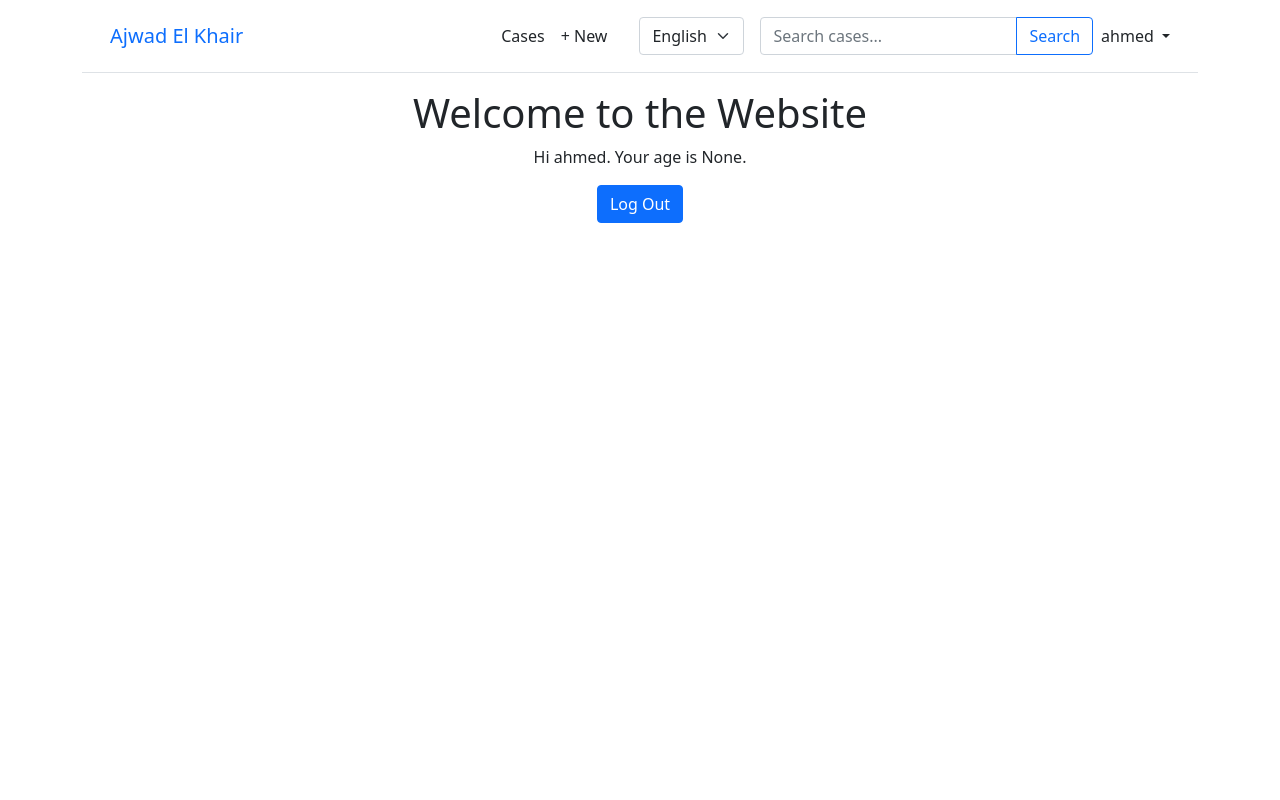
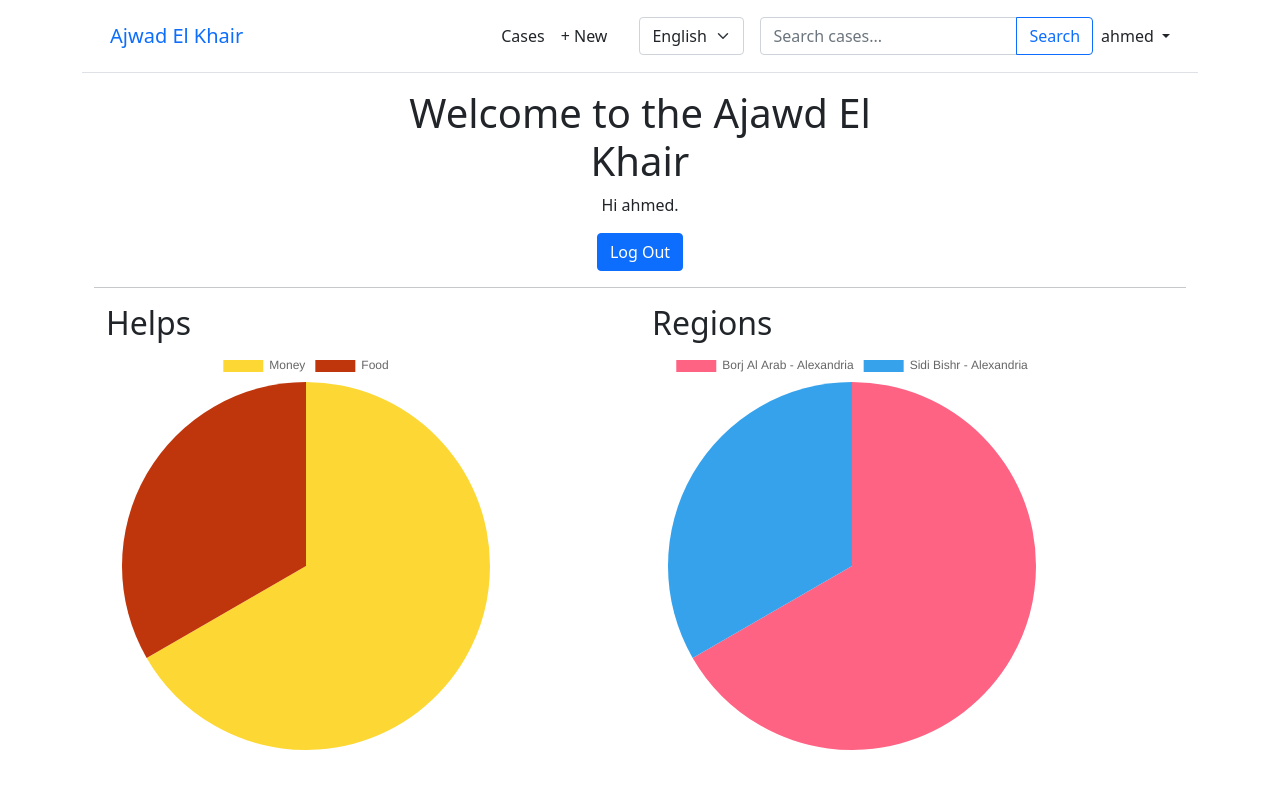
Before and after one commit to ahmedhjaj/Charity-Managment-Website, a Django app: page / in a window 1280 px wide. Run offline with Django 4.2, Linux system fonts and the light colour scheme; a user stored in the database is signed in; data comes from the database, SQL or seed files in the repository; both versions use the stored data as it was after the commit.

Commit message:
Pie-Charts

```diff
--- a/pages/views.py
+++ b/pages/views.py
@@ -1,6 +1,40 @@
 from django.shortcuts import render
 from django.views.generic import TemplateView
+from cases.models import Case
 
 # Create your views here.
 class HomePageView(TemplateView):
     template_name = "home.html"
+
+    def get_context_data(self, **kwargs):
+        context = super().get_context_data(**kwargs)
+        labels_help, data_help = self.get_pie_chart_data_helps()
+        labels_regions, data_regions = self.get_pie_chart_data_region()
+        context["labels_help"] = labels_help
+        context["data_help"] = data_help
+        context["labels_regions"] = labels_regions
+        context["data_regions"] = data_regions
+        return context
+
+    def get_pie_chart_data_helps(self):
+        helps = {}
+        queryset = Case.objects.all()
+        for case in queryset:
+            help_key = str(case.typeHelp)  # Convert region to string
+            if help_key not in helps:
+                helps[help_key] = 0
+            helps[help_key] += 1
+        labels_help = list(helps.keys())
+        data_help = list(helps.values())
+        return labels_help, data_help
+    def get_pie_chart_data_region(self):
+        regions = {}
+        queryset = Case.objects.all()
+        for case in queryset:
+            region_key = str(case.region)  # Convert region to string
+            if region_key not in regions:
+                regions[region_key] = 0
+            regions[region_key] += 1
+        labels_regions = list(regions.keys())
+        data_regions = list(regions.values())
+        return labels_regions, data_regions
--- a/templates/base.html
+++ b/templates/base.html
@@ -82,6 +82,8 @@
   <script src="https://cdn.jsdelivr.net/npm/bootstrap@5.1.3/dist/js/bootstrap.bundle.min.js"
     integrity="sha384-ka7Sk0Gln4gmtz2MlQnikT1wXgYsOg+OMhuP+IlRH9sENBO0LRn5q+8nbTov4+1p"
     crossorigin="anonymous"></script>
+    <script src="https://cdn.jsdelivr.net/npm/chart.js"></script>
+
 </body>
 
 </html>
--- a/templates/home.html
+++ b/templates/home.html
@@ -1,13 +1,23 @@
 {% extends 'base.html' %}
 {% load i18n %}
+{% load static %}
 {% block title %}Home{% endblock title %}
+
+
 {% block content %}
+<style>
+  .chart-container {
+  width: 100%;
+  height: 400px;
+  margin-bottom: 20px;
+}
+</style>
 <div class="container">
   <div class="row">
     <div class="col-md-6 offset-md-3">
-      <h1 class="text-center">{% trans "Welcome to the Website" %}</h1>
+      <h1 class="text-center">{% trans "Welcome to the Ajawd El Khair" %}</h1>
       {% if user.is_authenticated %}
-        <p class="text-center">Hi {{ user.username }}. Your age is {{ user.age }}.</p>
+        <p class="text-center">Hi {{ user.username }}.</p>
         <div class="text-center">
           <a href="{% url 'logout' %}" class="btn btn-primary">Log Out</a>
         </div>
@@ -20,5 +30,90 @@
       {% endif %}
     </div>
   </div>
+{% if user.is_authenticated %}
+<hr>
+
+<div class="container">
+  <div class="row">
+    <div class="col-md-6">
+      <h2>Helps</h2>
+      <div class="chart-container">
+        <canvas id="helps-chart"></canvas>
+      </div>
+    </div>
+    <div class="col-md-6">
+      <h2>Regions</h2>
+      <div class="chart-container">
+        <canvas id="regions-chart"></canvas>
+      </div>
+    </div>
+  </div>
 </div>
+
+<script src="https://cdn.jsdelivr.net/npm/chart.js@2.9.3/dist/Chart.min.js"></script>
+<script>
+  var helpsData = {
+    labels: {{ labels_help|safe }},
+    datasets: [{
+      data: {{ data_help|safe }},
+      backgroundColor: [
+        '#FDD835', '#BF360C', '#2196F3', '#C0C0C0', '#D3D3D3'
+      ],
+      borderWidth: 0,
+      label: ''
+    }]
+  };
+
+  var regionsData = {
+    labels: {{ labels_regions|safe }},
+    datasets: [{
+      data: {{ data_regions|safe }},
+      backgroundColor: [
+        '#FF6384', '#36A2EB', '#FFCE56', '#4BC0C0', '#9966FF'
+      ],
+      borderWidth: 0,
+      label: ''
+    }]
+  };
+
+  var options = {
+    responsive: true,
+    legend: {
+      position: 'bottom',
+      labels: {
+        fontSize: 14,
+        boxWidth: 20
+      }
+    },
+    tooltips: {
+      backgroundColor: '#FFF',
+      bodyFontColor: '#000',
+      displayColors: false,
+      callbacks: {
+        label: function(tooltipItem, data) {
+          var label = data.labels[tooltipItem.index];
+          var value = data.datasets[0].data[tooltipItem.index];
+          return label + ': ' + value;
+        }
+      }
+    }
+  };
+
+  window.onload = function() {
+    var helpsCtx = document.getElementById('helps-chart').getContext('2d');
+    var helpsChart = new Chart(helpsCtx, {
+      type: 'pie',
+      data: helpsData,
+      options: options
+    });
+
+    var regionsCtx = document.getElementById('regions-chart').getContext('2d');
+    var regionsChart = new Chart(regionsCtx, {
+      type: 'pie',
+      data: regionsData,
+      options: options
+    });
+  };
+</script>
+{% endif %}
 {% endblock content %}
```
Also changed, not shown: cases/views.py (+8 -14 lines), templates/pie_chart.html (added, +35 -0 lines), db.sqlite3.
